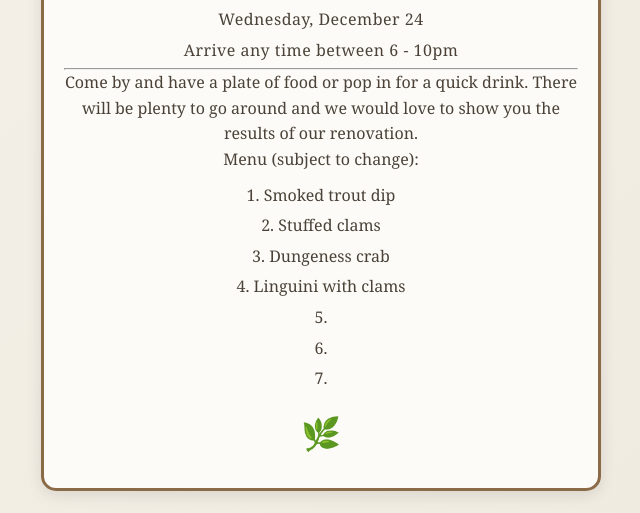
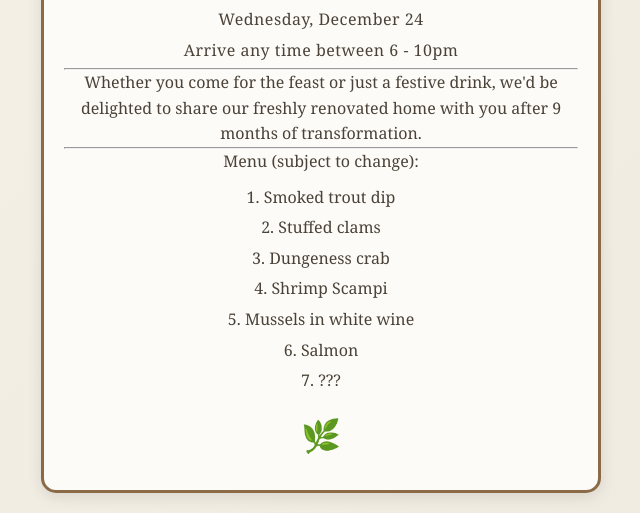
Before and after one commit to perfectm/Christmas-rsvp, a plain HTML site: page index.html in a window 1280 px wide. Shown: the part 287-800 px from the top of the page, without its empty margins (319-959 px from the left). Drawn offline with Linux system fonts and the light colour scheme.

Commit message:
Update invitation text with elegant renovation description

```diff
--- a/index.html
+++ b/index.html
@@ -15,16 +15,16 @@
             <p class="event-details">Wednesday, December 24</p>
             <p class="event-details">Arrive any time between 6 - 10pm</p>
             <hr>
-            <p>Come by and have a plate of food or pop in for a quick drink.
-                There will be plenty to go around and we would love to show you the results of our renovation.  </p>
+            <p>Whether you come for the feast or just a festive drink, we'd be delighted to share our freshly renovated home with you after 9 months of transformation.</p>
+                <hr>
             <p>Menu (subject to change):<br>
           <ol><li>Smoked trout dip</li>
 <li>Stuffed clams</li>
 <li>Dungeness crab</li>
-<li>Linguini with clams</li>
-<li></li>
-<li></li>
-<li></li>
+<li>Shrimp Scampi</li>
+<li>Mussels in white wine</li>
+<li>Salmon</li>
+<li>???</li>
             </ol>
             </p>
         </div>
```
